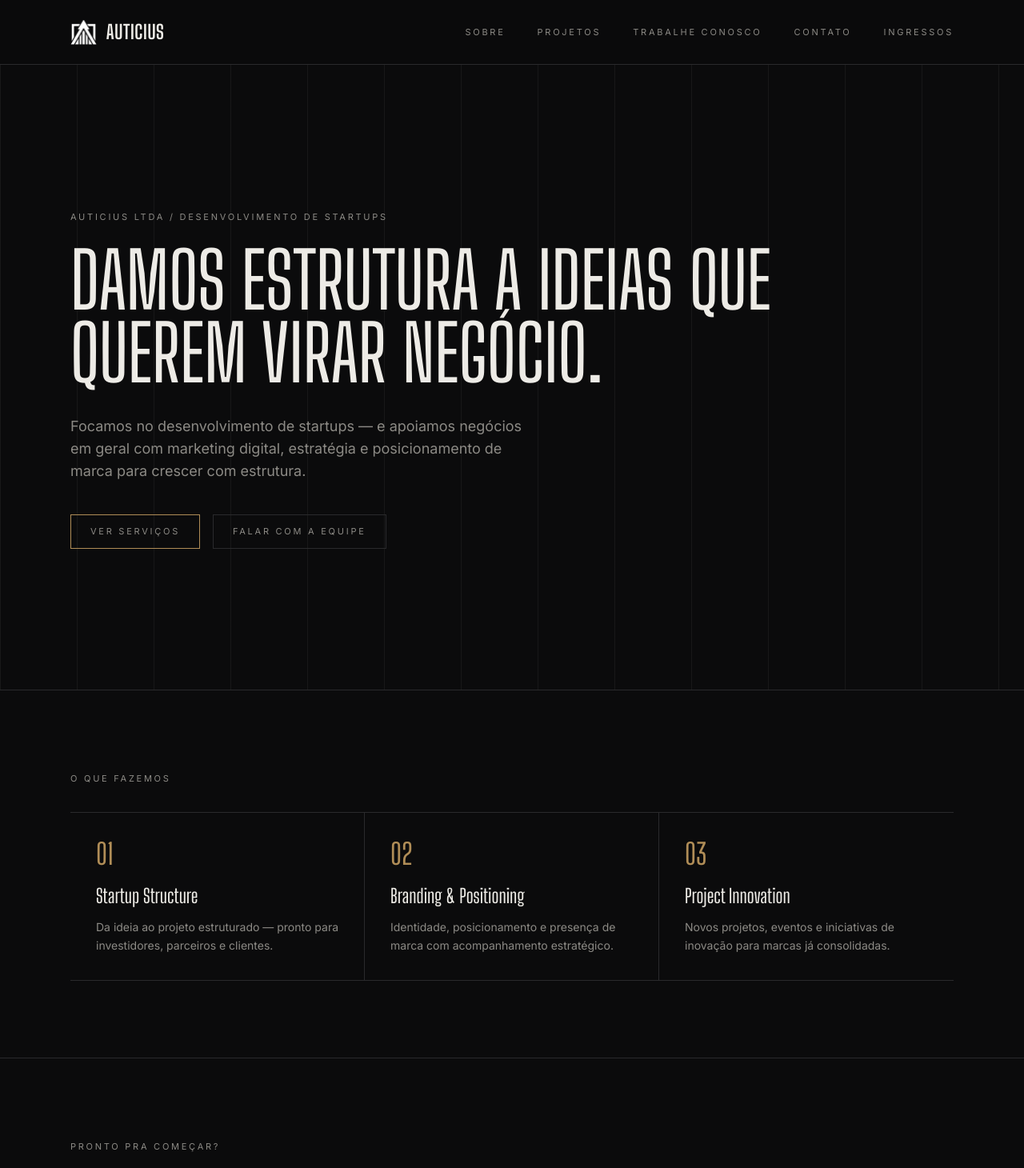
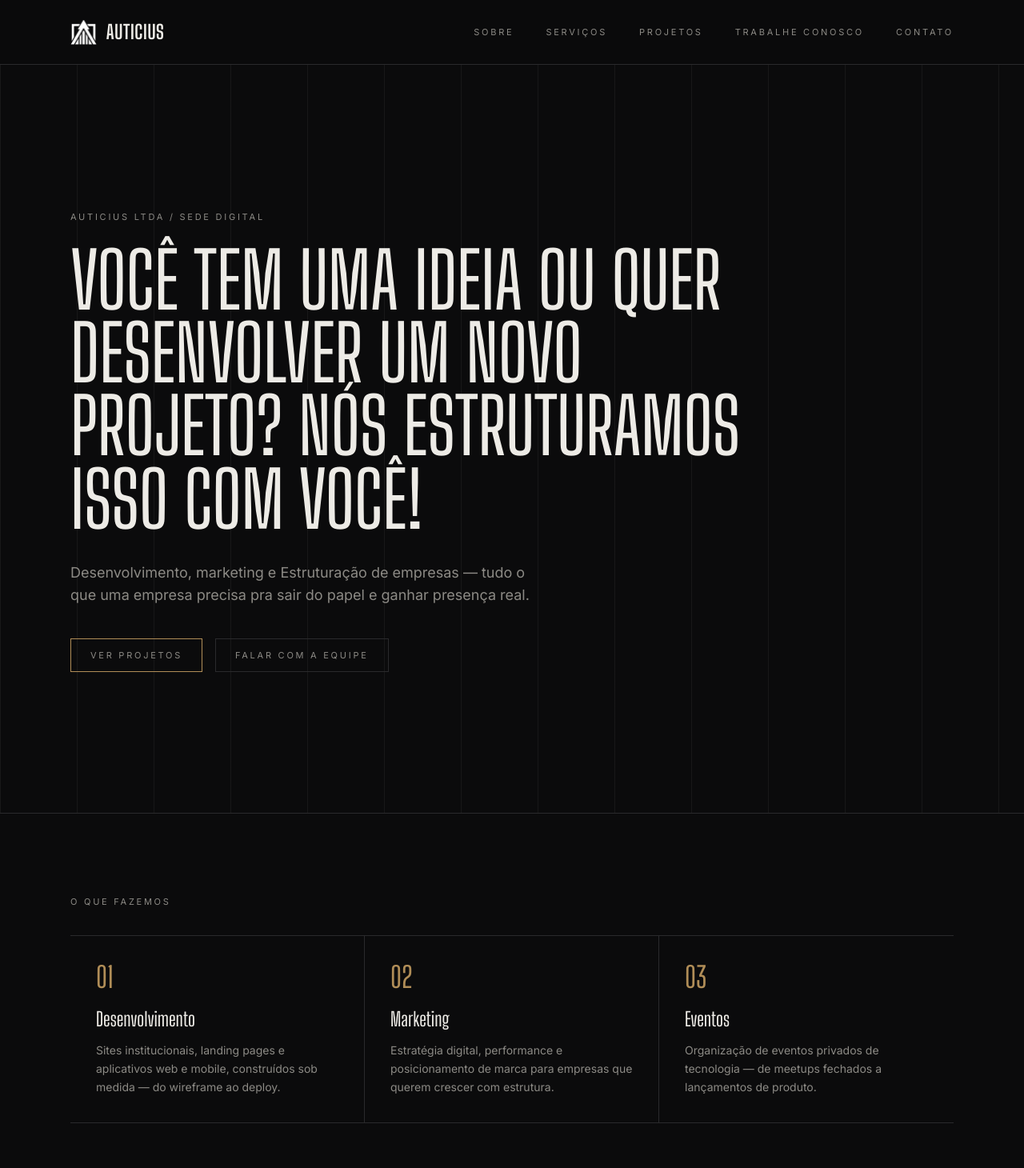
Before and after one commit to Afonsolinfo3/auticius-ltda, a Next.js app: page / in a window 1280 px wide. Shown: the top 1460 px of the page at 80% size. Built offline with nearby package versions, Linux system fonts and the light colour scheme.

Commit message:
atualiza site: foco em startups, missão/visão/valores, carrossel de projetos, página de serviços

```diff
--- a/app/layout.tsx
+++ b/app/layout.tsx
@@ -4,9 +4,9 @@ import Footer from "@/components/Footer";
 import "./globals.css";
 
 export const metadata: Metadata = {
-  title: "Auticius | Desenvolvimento, Marketing e Eventos de Tecnologia",
+  title: "Auticius | Desenvolvimento, Marketing e Estruturação de empresas.",
   description:
-    "Auticius LTDA — desenvolvimento de sites e aplicativos, marketing digital e organização de eventos privados de tecnologia.",
+    "Auticius LTDA — desenvolvimento de sites e aplicativos, marketing digital e Estruturação de empresas.",
 };
 
 export default function RootLayout({
--- a/app/page.tsx
+++ b/app/page.tsx
@@ -1,9 +1,21 @@
 import Link from "next/link";
 
 const services = [
-  { n: "01", title: "Startup Structure", desc: "Da ideia ao projeto estruturado — pronto para investidores, parceiros e clientes." },
-  { n: "02", title: "Branding & Positioning", desc: "Identidade, posicionamento e presença de marca com acompanhamento estratégico." },
-  { n: "03", title: "Project Innovation", desc: "Novos projetos, eventos e iniciativas de inovação para marcas já consolidadas." },
+  {
+    n: "01",
+    title: "Desenvolvimento",
+    desc: "Sites institucionais, landing pages e aplicativos web e mobile, construídos sob medida — do wireframe ao deploy.",
+  },
+  {
+    n: "02",
+    title: "Marketing",
+    desc: "Estratégia digital, performance e posicionamento de marca para empresas que querem crescer com estrutura.",
+  },
+  {
+    n: "03",
+    title: "Eventos",
+    desc: "Organização de eventos privados de tecnologia — de meetups fechados a lançamentos de produto.",
+  },
 ];
 
 export default function Home() {
@@ -12,17 +24,17 @@ export default function Home() {
       <section className="relative overflow-hidden border-b hairline">
         <div className="blueprint-grid" />
         <div className="mx-auto max-w-6xl px-6 py-32 md:py-44 relative">
-          <span className="sheet-label">AUTICIUS LTDA / DESENVOLVIMENTO DE STARTUPS</span>
+          <span className="sheet-label">AUTICIUS LTDA / SEDE DIGITAL</span>
           <h1 className="font-display text-6xl md:text-8xl leading-[0.95] mt-6 max-w-4xl">
-            DAMOS ESTRUTURA A IDEIAS QUE QUEREM VIRAR NEGÓCIO.
+            VOCÊ TEM UMA IDEIA OU QUER DESENVOLVER UM NOVO PROJETO? NÓS ESTRUTURAMOS ISSO COM VOCÊ!
           </h1>
           <p className="mt-8 max-w-xl text-muted text-lg">
-            Focamos no desenvolvimento de startups — e apoiamos negócios em geral com marketing
-            digital, estratégia e posicionamento de marca para crescer com estrutura.
+            Desenvolvimento, marketing e Estruturação de empresas — tudo o que uma empresa
+            precisa pra sair do papel e ganhar presença real.
           </p>
           <div className="mt-10 flex flex-wrap gap-4">
-            <Link href="/servicos" className="border border-accent text-accent px-6 py-3 sheet-label hover:bg-accent hover:text-bg transition-colors">
-              Ver serviços
+            <Link href="/projetos" className="border border-accent text-accent px-6 py-3 sheet-label hover:bg-accent hover:text-bg transition-colors">
+              Ver projetos
             </Link>
             <Link href="/contato" className="border hairline px-6 py-3 sheet-label hover:text-fg text-muted transition-colors">
               Falar com a equipe
--- a/components/Footer.tsx
+++ b/components/Footer.tsx
@@ -11,7 +11,7 @@ export default function Footer() {
             <span className="font-display text-xl tracking-wide">AUTICIUS</span>
           </div>
           <p className="mt-3 text-sm text-muted max-w-xs">
-            Desenvolvimento de sites e aplicativos, marketing digital e organização de eventos privados de tecnologia.
+            Desenvolvimento de sites e aplicativos, marketing digital e Estruturação de empresas.
           </p>
         </div>
 
--- a/components/Navbar.tsx
+++ b/components/Navbar.tsx
@@ -5,10 +5,11 @@ import { useState } from "react";
 
 const links = [
   { href: "/sobre", label: "Sobre" },
+  { href: "/servicos", label: "Serviços" },
   { href: "/projetos", label: "Projetos" },
   { href: "/admissao", label: "Trabalhe Conosco" },
   { href: "/contato", label: "Contato" },
-  { href: "/ingressos", label: "Ingressos" },
+  // { href: "/ingressos", label: "Ingressos" },
 ];
 
 export default function Navbar() {
```
